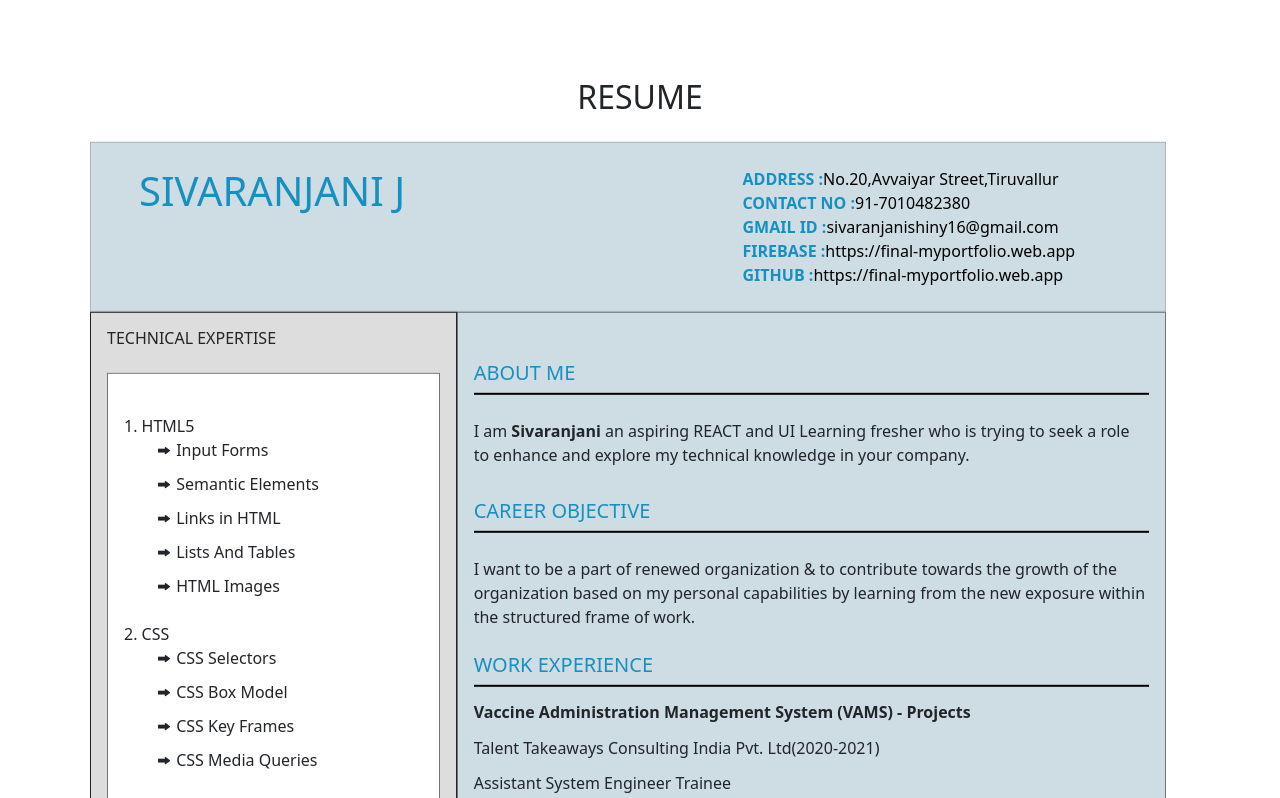
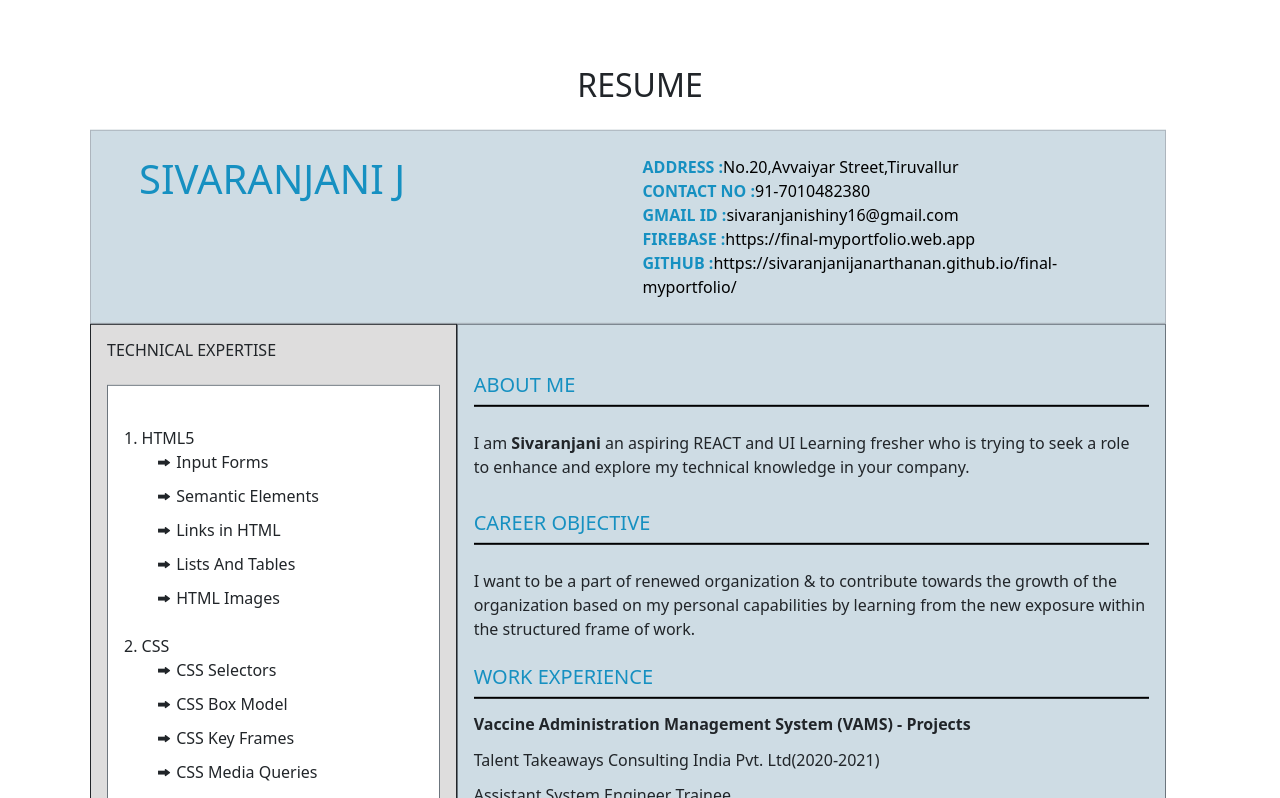
Before and after one commit to SivaranjaniJanarthanan/final-myportfolio, a website: page index.html in a window 1280 px wide. Shown: the top 798 px of the page. Drawn offline with nearby package versions, Linux system fonts and the light colour scheme.

Commit message:
Version-2

```diff
--- a/index.html
+++ b/index.html
@@ -32,7 +32,7 @@ header{
     width: 1076px;
 }
 .address{
-    margin-left: 200px;
+    margin-left: 100px;
 }
 section{
     height: 900px;
@@ -93,7 +93,7 @@ ol li{
         <div><b style="color: rgb(22, 144, 193);">CONTACT NO :</b>91-7010482380</div>
         <div><b style="color: rgb(22, 144, 193);">GMAIL ID :</b>sivaranjanishiny16@gmail.com</div>
         <div><b style="color: rgb(22, 144, 193);">FIREBASE :</b>https://final-myportfolio.web.app</div>
-        <div><b style="color: rgb(22, 144, 193);">GITHUB :</b>https://final-myportfolio.web.app</div>
+        <div><b style="color: rgb(22, 144, 193);">GITHUB :</b>https://sivaranjanijanarthanan.github.io/final-myportfolio/</div>
     </div>
 </header>
 <section>
```
